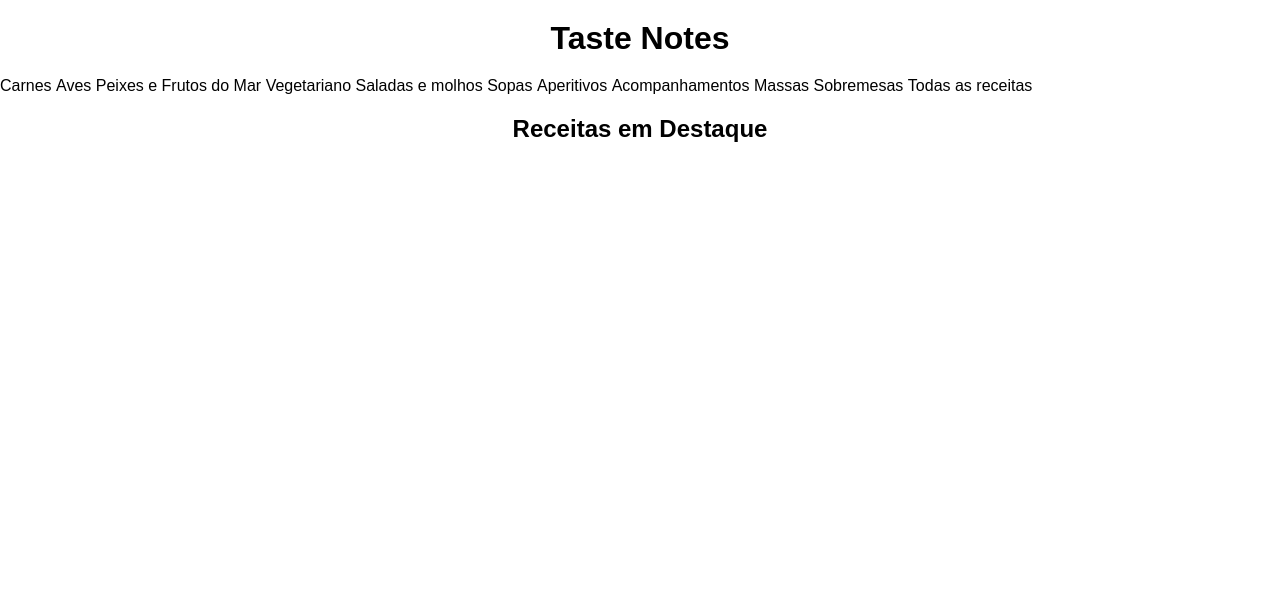
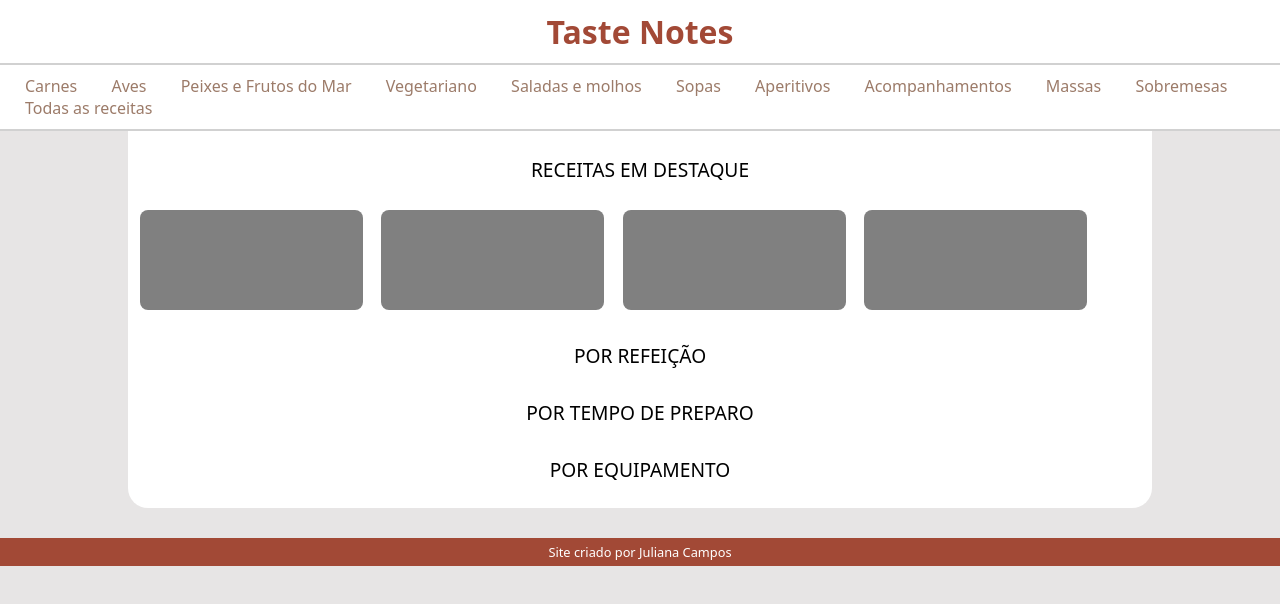
Before and after one commit to jucamposp/site-de-receitas, a plain HTML site: page index.html in a window 1280 px wide. Drawn offline with Linux system fonts and the light colour scheme.

Commit message:
Update style

```diff
--- a/css/style.css
+++ b/css/style.css
@@ -3,24 +3,77 @@
 * {
     margin: 0px;
     padding: 0px;
+    box-sizing: border-box;
 }
 
 body, html {
-    font-family: Arial, Helvetica, sans-serif;
+    font-family:system-ui, -apple-system, BlinkMacSystemFont, 'Segoe UI', Roboto, Oxygen, Ubuntu, Cantarell, 'Open Sans', 'Helvetica Neue', sans-serif;
+    height: 100vh;
+}
+
+body {
+    background-color: rgb(231, 229, 229);
 }
 
 header > h1{
     text-align: center;
     padding: 10px;
+    background-color: white;
+    color: rgb(162, 73, 54);
+    border-bottom: 2px solid rgba(0, 0, 0, 0.182);
+}
+
+nav {
+    background-color: white;
+    border-bottom: 2px solid rgba(0, 0, 0, 0.182);
+    padding: 10px;
+}
+
+nav > ul > li{
+    display: inline-block;
+}
+
+nav > ul > li > a {
+    padding: 15px;
+    color: rgb(156, 123, 105);
+    text-decoration: none;
+}
+
+ul > li > a:hover {
+    color: rgb(101, 64, 46);
+}
+
+main {
+    background-color: white;
+    padding: 5px;
+    width: 80%;
+    margin: auto;
+    margin-bottom: 30px;
+    border-bottom-left-radius: 20px;
+    border-bottom-right-radius: 20px;
+}
+
+main h2 {
+    text-align: center;
+    font-weight: 400;
+    font-size: 1.2em;
+    padding: 10px;
     margin: 10px;
 }
 
-header > nav > ul > li{
+.box-receitas {
     display: inline-block;
+    width: 22%;
+    height: 100px;
+    margin: 7px;
+    border-radius: 8px;
+    background-color: gray;
 }
 
-h2#titulo-destaques {
+footer {
     text-align: center;
-    padding: 10px;
-    margin: 10px;
+    background-color: rgb(162, 73, 54);
+    color: white;
+    font-size: 0.8em;
+    padding: 5px;
 }
--- a/index.html
+++ b/index.html
@@ -15,17 +15,17 @@
 
         <nav>
             <ul>
-                <li>Carnes</li>
-                <li>Aves</li>
-                <li>Peixes e Frutos do Mar</li>
-                <li>Vegetariano</li>
-                <li>Saladas e molhos</li>
-                <li>Sopas</li>
-                <li>Aperitivos</li>
-                <li>Acompanhamentos</li>
-                <li>Massas</li>
-                <li>Sobremesas</li>
-                <li>Todas as receitas</li>
+                <li><a href="#">Carnes</a></li>
+                <li><a href="#">Aves</a></li>
+                <li><a href="#">Peixes e Frutos do Mar</a></li>
+                <li><a href="#">Vegetariano</a></li>
+                <li><a href="#">Saladas e molhos</a></li>
+                <li><a href="#">Sopas</a></li>
+                <li><a href="#">Aperitivos</a></li>
+                <li><a href="#">Acompanhamentos</a></li>
+                <li><a href="#">Massas</a></li>
+                <li><a href="#">Sobremesas</a></li>
+                <li><a href="#">Todas as receitas</a></li>
             </ul>
         </nav>
     </header>
@@ -33,26 +33,31 @@
     <main>
 
         <section id="destaques">
-            <h2 id="titulo-destaques">Receitas em Destaque</h2>
-            <article>
-                <img src="" alt="">
-                <h3></h3>
-                <p></p>
-                <a href=""></a>
+            <h2 id="titulo-destaques">RECEITAS EM DESTAQUE</h2>
+            <article class="box-receitas">
+
             </article>
 
-            <article>
-                <img src="" alt="">
-                <h3></h3>
-                <p></p>
-                <a href=""></a>
+            <article class="box-receitas">
+
+            </article>
+            <article class="box-receitas">
+
+            </article>
+            <article class="box-receitas">
+
             </article>
         </section>
-
+            <h2>POR REFEIÇÃO</h2>
         <section>
-
+            <h2>POR TEMPO DE PREPARO</h2>
+        </section>
+        <section>
+            <h2>POR EQUIPAMENTO</h2>
         </section>
     </main>
-    <footer></footer>
+    <footer>
+        <p>Site criado por Juliana Campos</p>
+    </footer>
 </body>
 </html>
```
